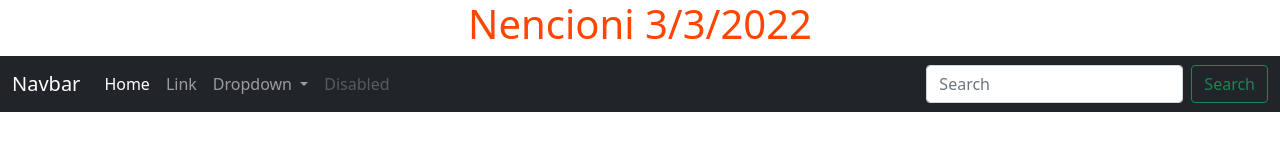
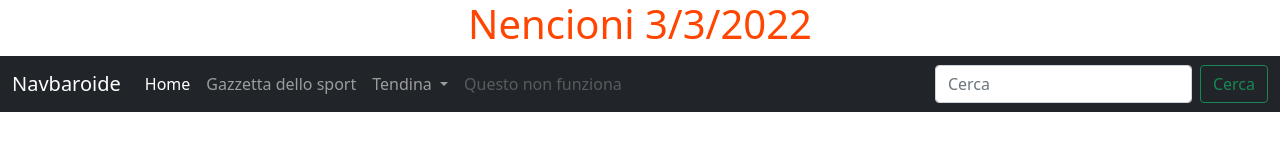
Before and after one commit to xXSKYGROWXx/Nencioni-Compito1, a plain HTML site: page index.html in a window 1280 px wide. Drawn offline with nearby package versions, Linux system fonts and the light colour scheme.

Commit message:
Modifiche Navbar

```diff
--- a/index.html
+++ b/index.html
@@ -14,9 +14,10 @@
 </head>
     <body>
         <h1 class="title-format"> Nencioni 3/3/2022 </h1>
+
         <nav class="navbar navbar-expand-lg navbar-dark bg-dark">
             <div class="container-fluid">
-              <a class="navbar-brand" href="#">Navbar</a>
+              <a class="navbar-brand" href="#">Navbaroide</a>
               <button class="navbar-toggler" type="button" data-bs-toggle="collapse" data-bs-target="#navbarSupportedContent" aria-controls="navbarSupportedContent" aria-expanded="false" aria-label="Toggle navigation">
                 <span class="navbar-toggler-icon"></span>
               </button>
@@ -26,26 +27,26 @@
                     <a class="nav-link active" aria-current="page" href="#">Home</a>
                   </li>
                   <li class="nav-item">
-                    <a class="nav-link" href="#">Link</a>
+                    <a class="nav-link" href="https://www.gazzetta.it"> Gazzetta dello sport </a>
                   </li>
                   <li class="nav-item dropdown">
                     <a class="nav-link dropdown-toggle" href="#" id="navbarDropdown" role="button" data-bs-toggle="dropdown" aria-expanded="false">
-                      Dropdown
+                      Tendina
                     </a>
                     <ul class="dropdown-menu" aria-labelledby="navbarDropdown">
-                      <li><a class="dropdown-item" href="#">Action</a></li>
-                      <li><a class="dropdown-item" href="#">Another action</a></li>
+                      <li><a class="dropdown-item" href="#"> Qualcosa </a></li>
+                      <li><a class="dropdown-item" href="#"> Qualcos'altro </a></li>
                       <li><hr class="dropdown-divider"></li>
-                      <li><a class="dropdown-item" href="#">Something else here</a></li>
+                      <li><a class="dropdown-item" href="#"> Qualcos'altro ancora </a></li>
                     </ul>
                   </li>
                   <li class="nav-item">
-                    <a class="nav-link disabled">Disabled</a>
+                    <a class="nav-link disabled"> Questo non funziona </a>
                   </li>
                 </ul>
                 <form class="d-flex">
-                  <input class="form-control me-2" type="search" placeholder="Search" aria-label="Search">
-                  <button class="btn btn-outline-success" type="submit">Search</button>
+                  <input class="form-control me-2" type="search" placeholder="Cerca" aria-label="Search">
+                  <button class="btn btn-outline-success" type="submit"> Cerca </button>
                 </form>
               </div>
             </div>
```
